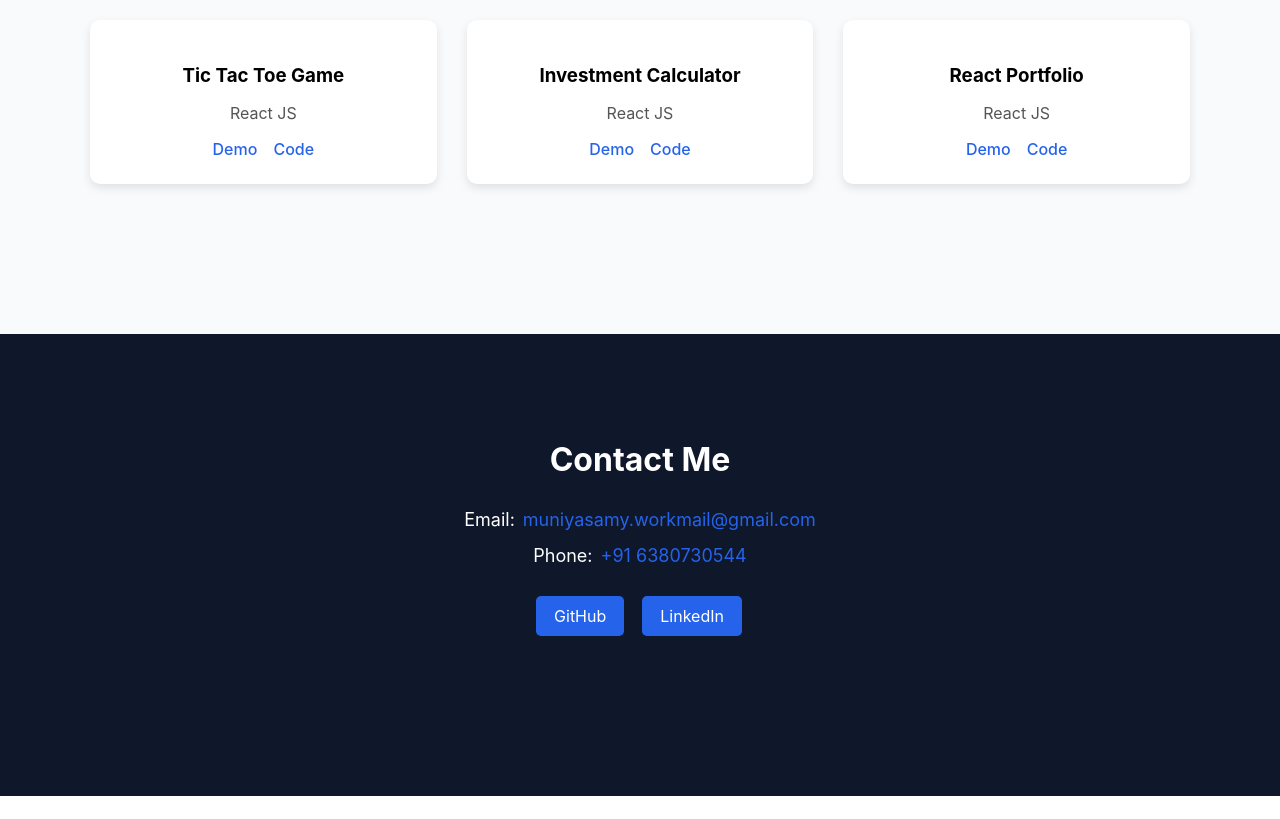
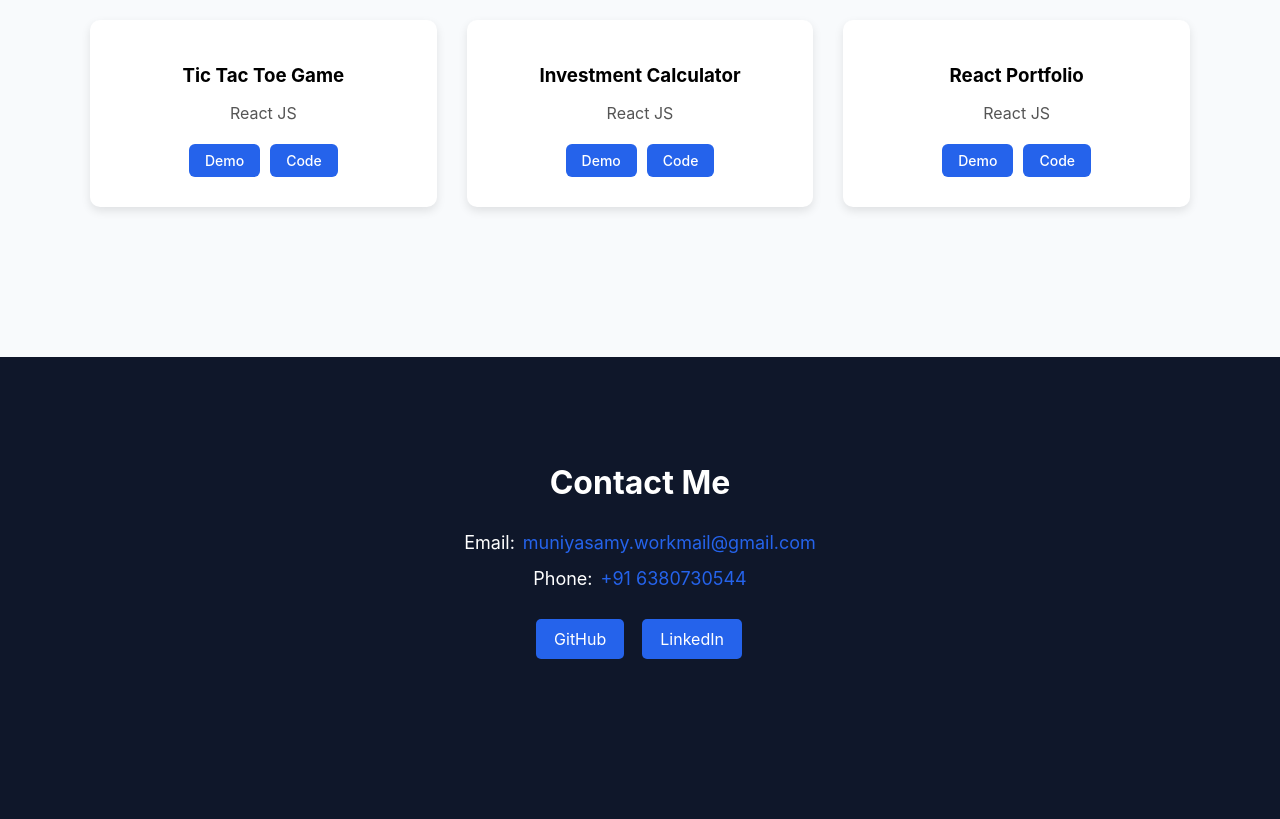
Before and after one commit to gvmsamy/muniyasamy-portfolio, a React (Create React App) app: page / in a window 1280 px wide. Shown: the part 1920-2739 px from the top of the page. Before the commit the page ends 2716 px from the top, so only its background shows below. Built offline with nearby package versions, Linux system fonts and the light colour scheme.

Commit message:
Enhance project card styles and link interactions
Added styles for project links and hover effects.

```diff
--- a/src/components/Projects.css
+++ b/src/components/Projects.css
@@ -63,3 +63,23 @@
 .project-card:hover {
   transform: translateY(-8px);
 }
+
+.project-links {
+  margin-top: 15px;
+}
+
+.project-links a {
+  display: inline-block;
+  margin: 5px;
+  padding: 8px 16px;
+  border-radius: 6px;
+  background: #2563eb;
+  color: white;
+  text-decoration: none;
+  font-size: 14px;
+  transition: background 0.3s;
+}
+
+.project-links a:hover {
+  background: #1d4ed8;
+}
```
